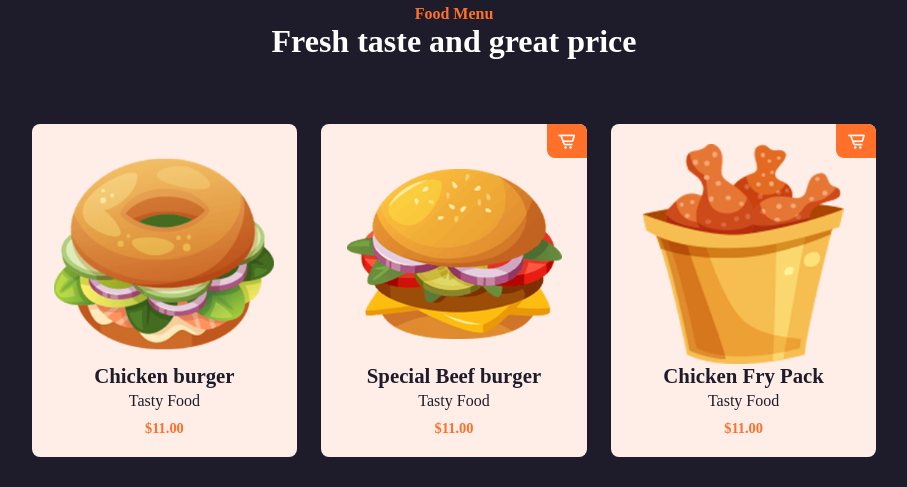
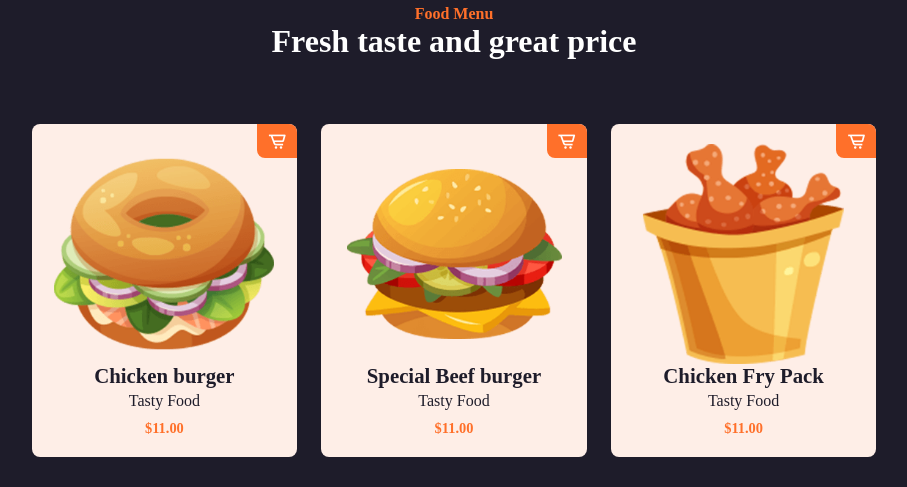
Before and after one commit to Dev-max22/Food-website, a plain HTML site: page index.html in a window 1280 px wide. Shown: the part 1300-1787 px from the top of the page, without its empty margins (186-1093 px from the left). Drawn offline with nearby package versions, Linux system fonts and the light colour scheme.

Commit message:
Update index.html

```diff
--- a/index.html
+++ b/index.html
@@ -76,7 +76,7 @@
                 <h2>Chicken burger</h2>
                 <h3>Tasty Food</h3>
                 <Span>$11.00</Span>
-                <i c lass="bx bx-cart-alt"></i>
+                <i class="bx bx-cart-alt"></i>
             </div>
 
             <div class="box">
```
